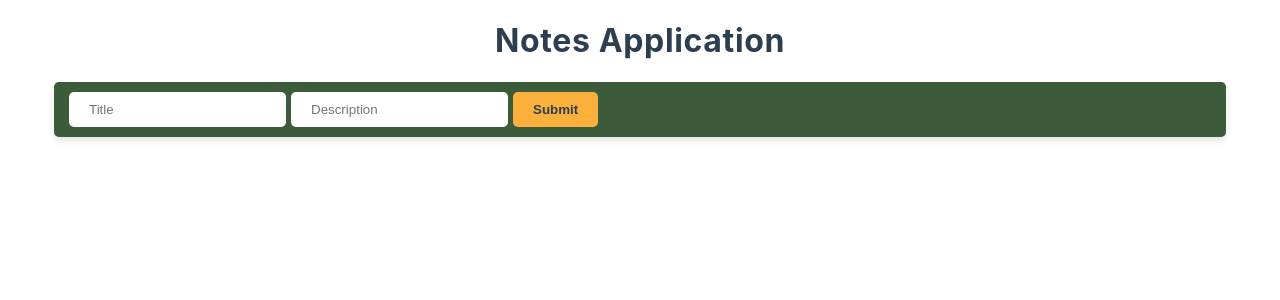
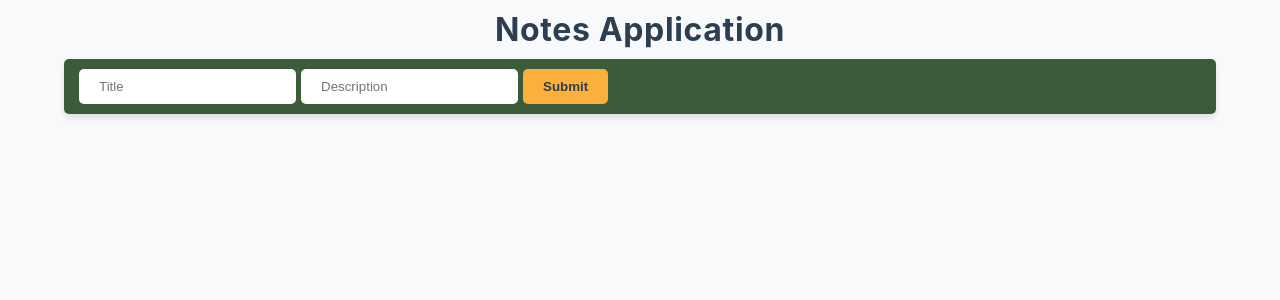
Before and after one commit to RobinsonLal/redux-notes-app, a React (Create React App) app: page / in a window 1280 px wide. Shown: the top 300 px of the page. Built offline with nearby package versions, Linux system fonts and the light colour scheme.

Commit message:
Added global css styling so that it's followed throughout the project

```diff
--- a/src/index.css
+++ b/src/index.css
@@ -1,14 +1,19 @@
+* {
+  margin: 0;
+  padding: 0;
+  box-sizing: border-box;
+}
+
 body {
   margin: 0;
-  font-family: -apple-system, BlinkMacSystemFont, 'Segoe UI', 'Roboto', 'Oxygen',
-    'Ubuntu', 'Cantarell', 'Fira Sans', 'Droid Sans', 'Helvetica Neue',
-    sans-serif;
+  font-family: "Inter", "Roboto", "Helvetica Neue", sans-serif;
   -webkit-font-smoothing: antialiased;
   -moz-osx-font-smoothing: grayscale;
   text-align: center;
+  background-color: #f8f9fa;
 }
 
 code {
-  font-family: source-code-pro, Menlo, Monaco, Consolas, 'Courier New',
-    monospace;
+  font-family:
+    source-code-pro, Menlo, Monaco, Consolas, "Courier New", monospace;
 }
```
